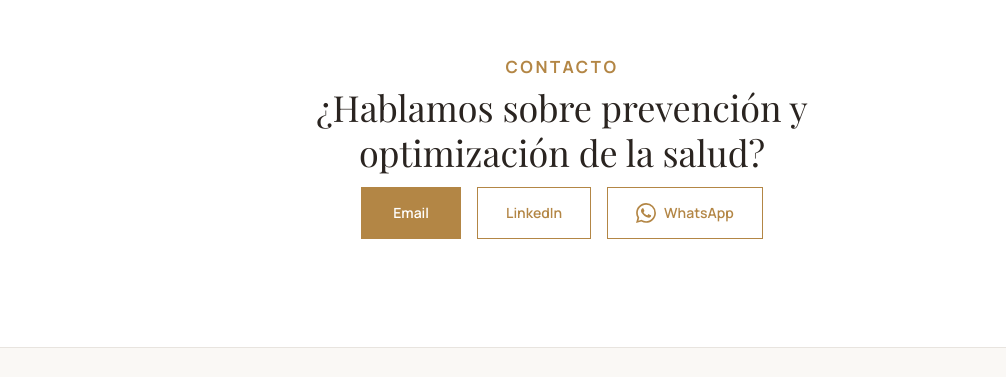
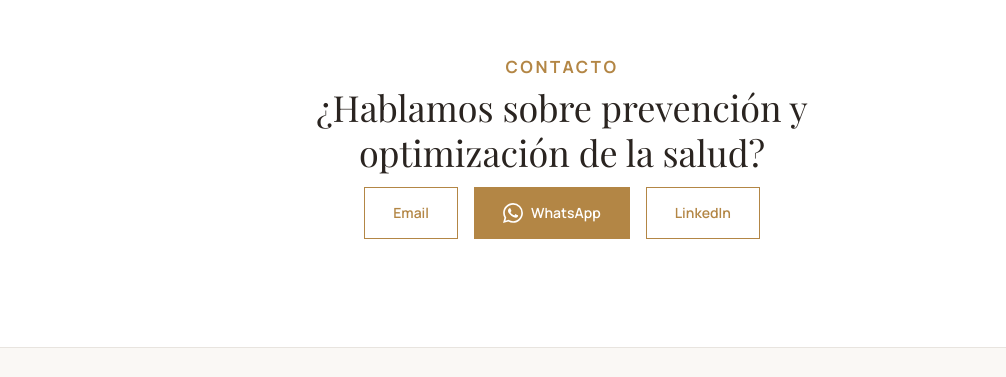
Before and after one commit to Manelgon/JASSONCERVERA, a website built with Vite: page index.html in a window 1280 px wide. Shown: the part 4779-5156 px from the top of the page, without its empty margins (78-1084 px from the left). Built offline with nearby package versions, Linux system fonts and the light colour scheme.

Commit message:
Reordenar botones contacto: Email, WhatsApp (dorado), LinkedIn (outline)
Made-with: Cursor

```diff
--- a/index.html
+++ b/index.html
@@ -548,14 +548,14 @@
           <span data-i18n-html="contact.title">¿Hablamos sobre prevención y<br> optimización de la salud?</span>
         </h2>
         <div class="contact-buttons">
-          <a href="mailto:jasson.ca@gmail.com" class="btn-gold">Email</a>
-          <a href="https://www.linkedin.com/in/jasson-cervera-685833329/?originalSubdomain=es" target="_blank"
-            rel="noopener" class="btn-outline-gold">LinkedIn</a>
+          <a href="mailto:jasson.ca@gmail.com" class="btn-outline-gold">Email</a>
           <a href="https://wa.me/34637478406?text=Hola%20Dr.%20Cervera%2C%20me%20gustar%C3%ADa%20contactar%20con%20usted."
             target="_blank" rel="noopener" class="btn-whatsapp" aria-label="Chat on WhatsApp">
             <svg viewBox="0 0 24 24" width="20" height="20" fill="currentColor"><path d="M17.472 14.382c-.297-.149-1.758-.867-2.03-.967-.273-.099-.471-.148-.67.15-.197.297-.767.966-.94 1.164-.173.199-.347.223-.644.075-.297-.15-1.255-.463-2.39-1.475-.883-.788-1.48-1.761-1.653-2.059-.173-.297-.018-.458.13-.606.134-.133.298-.347.446-.52.149-.174.198-.298.298-.497.099-.198.05-.371-.025-.52-.075-.149-.669-1.612-.916-2.207-.242-.579-.487-.5-.669-.51l-.57-.01c-.198 0-.52.074-.792.372-.272.297-1.04 1.016-1.04 2.479 0 1.462 1.065 2.875 1.213 3.074.149.198 2.096 3.2 5.077 4.487.709.306 1.262.489 1.694.625.712.227 1.36.195 1.871.118.571-.085 1.758-.719 2.006-1.413.248-.694.248-1.289.173-1.413-.074-.124-.272-.198-.57-.347m-5.421 7.403h-.004a9.87 9.87 0 01-5.031-1.378l-.361-.214-3.741.982.998-3.648-.235-.374a9.86 9.86 0 01-1.51-5.26c.001-5.45 4.436-9.884 9.888-9.884 2.64 0 5.122 1.03 6.988 2.898a9.825 9.825 0 012.893 6.994c-.003 5.45-4.437 9.884-9.885 9.884m8.413-18.297A11.815 11.815 0 0012.05 0C5.495 0 .16 5.335.157 11.892c0 2.096.547 4.142 1.588 5.945L.057 24l6.305-1.654a11.882 11.882 0 005.683 1.448h.005c6.554 0 11.89-5.335 11.893-11.893a11.821 11.821 0 00-3.48-8.413z"/></svg>
             WhatsApp
           </a>
+          <a href="https://www.linkedin.com/in/jasson-cervera-685833329/?originalSubdomain=es" target="_blank"
+            rel="noopener" class="btn-outline-gold">LinkedIn</a>
         </div>
       </div>
     </div>
--- a/style.css
+++ b/style.css
@@ -441,18 +441,18 @@ body.panel-open {
   align-items: center;
   gap: 8px;
   padding: 14px 28px;
-  background: transparent;
-  color: var(--gold);
+  background: var(--gold);
+  color: #fff;
   font-size: 0.875rem;
   font-weight: 600;
   text-decoration: none;
   border: 1.5px solid var(--gold);
-  transition: background 0.25s, color 0.25s;
+  transition: background 0.25s, border-color 0.25s;
 }
 
 .btn-whatsapp:hover {
-  background: var(--gold);
-  color: var(--gold-deep);
+  background: var(--gold-deep);
+  border-color: var(--gold-deep);
 }
 
 .btn-whatsapp svg {
```
